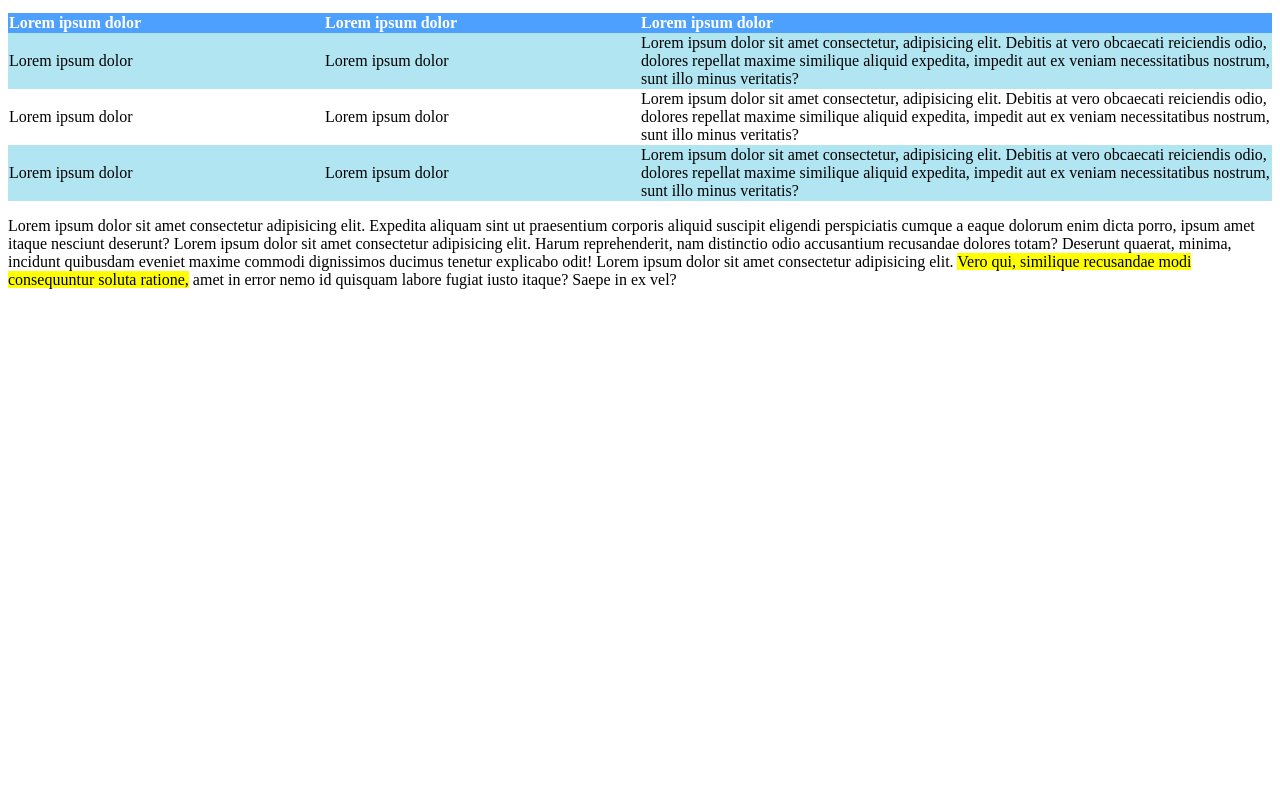
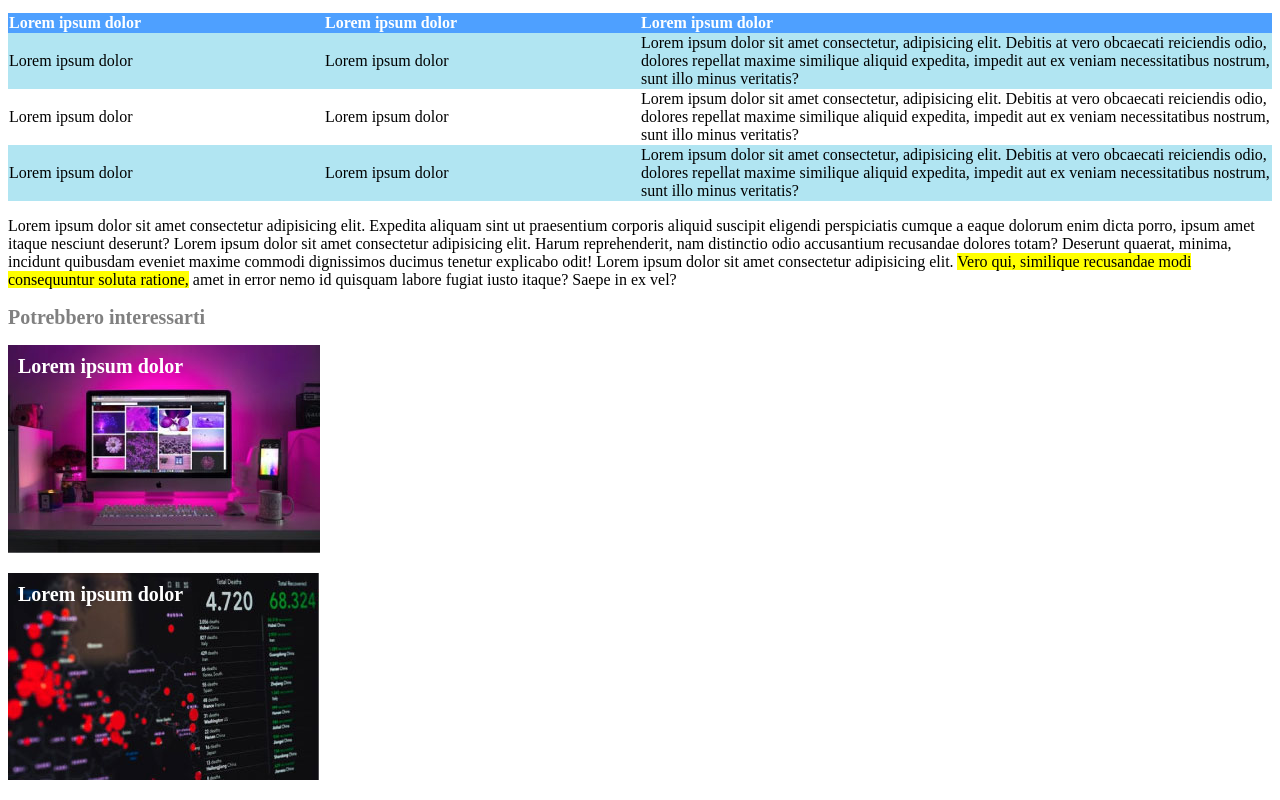
Before and after one commit to FedeViga/html-css-booleaner, a plain HTML site: page index.html in a window 1280 px wide. Shown: the part 839-1639 px from the top of the page. Before the commit the page ends 1144 px from the top, so only its background shows below. Drawn offline with Linux system fonts and the light colour scheme.

Commit message:
footer con immagini correlate

```diff
--- a/index.html
+++ b/index.html
@@ -124,6 +124,17 @@
         <!-- contenuti correlati -->
         <footer>
 
+            <h2>Potrebbero interessarti</h2>
+            <div class="container">
+                <img class="img_correlata" src="img/monitor.jpg" alt="immagine correlata 1">
+                <div class="img_description"><strong>Lorem ipsum dolor</strong></div>
+            </div>
+            <div class="container">
+                <img class="img_correlata" src="img/graph.jpg" alt="immagine correlata 2">
+                <div class="img_description"><strong>Lorem ipsum dolor</strong></div>
+            </div>
+
+
         </footer>
 
     </body>
--- a/style.css
+++ b/style.css
@@ -56,3 +56,25 @@ thead{
 .second_column{
     width: 25%;
 }
+
+h2{
+    color: gray;
+    font-size: 20px;
+}
+
+.img_correlata{
+    display: block;
+    margin-bottom: 20px;
+}
+
+.container{
+    position: relative;
+}
+
+.img_description{
+    position: absolute;
+    top: 10px;
+    left: 10px;
+    color: white;
+    font-size: 20px;
+}
```
